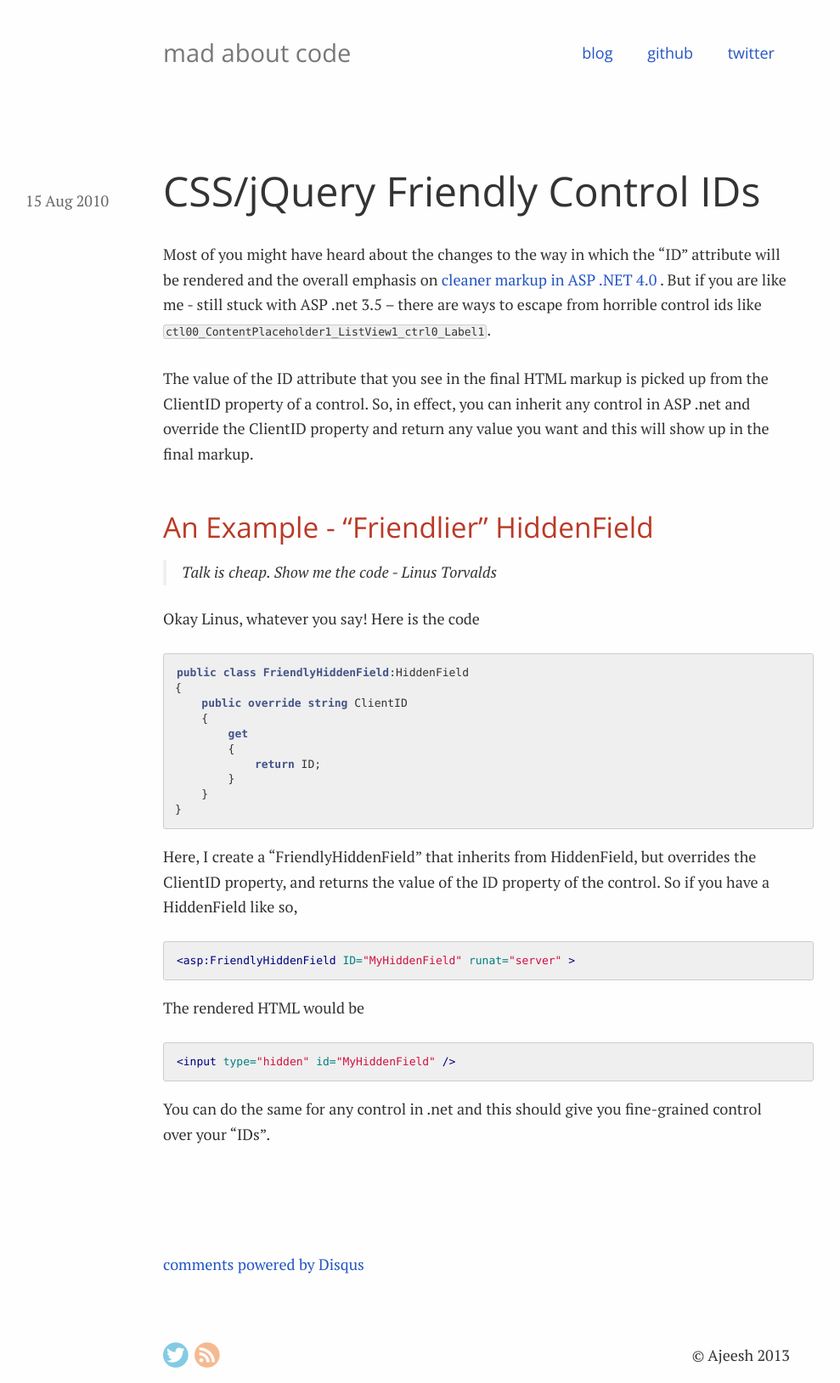
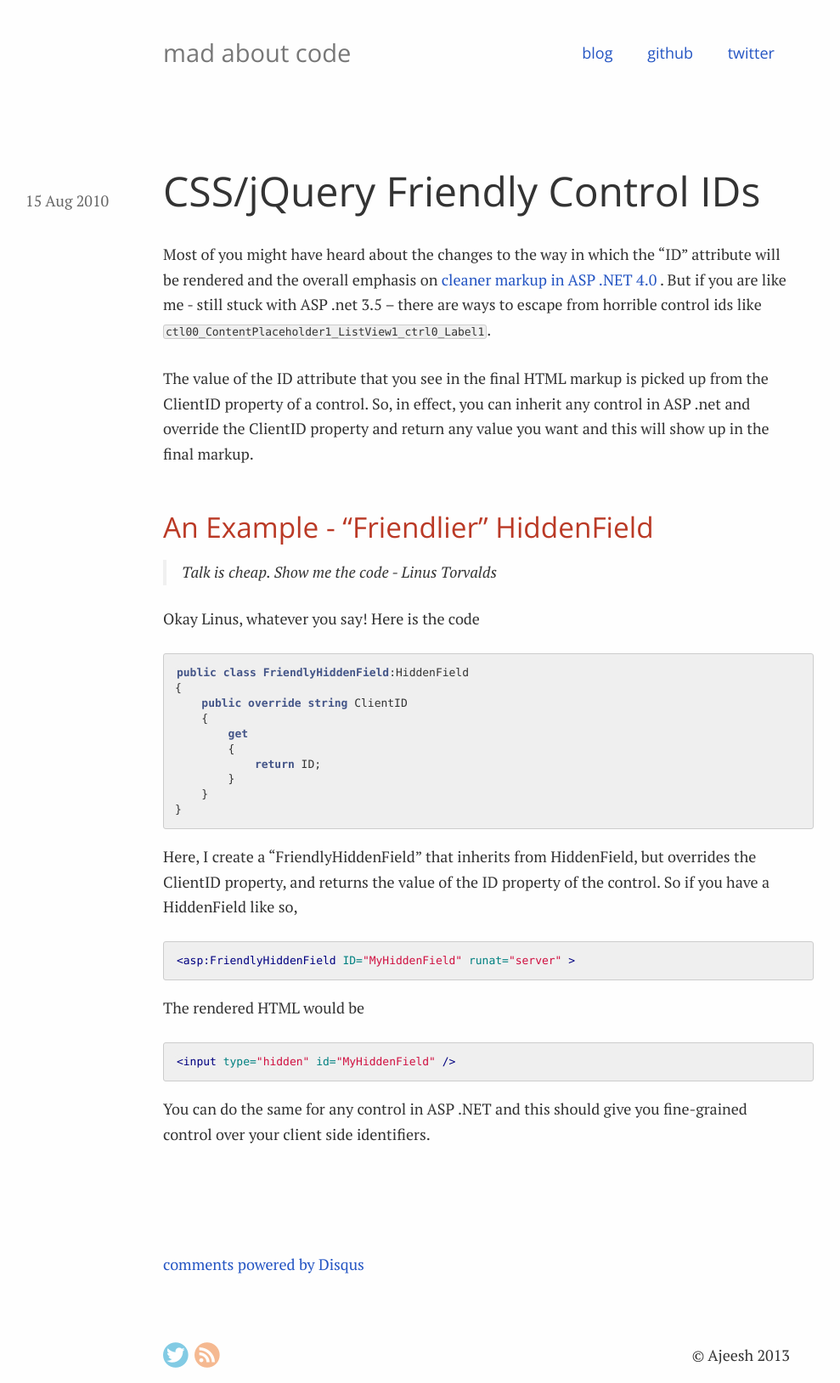
Before and after one commit to madaboutcode/madaboutcode.github.com, a Jekyll site: the page built from _posts/2010-08-15-friendly-control-ids.md, in a window 1280 px wide. Shown: the whole page at 85% size, without its empty margins (79-1068 px from the left). Built offline with Jekyll 4.4.1, drawn with Linux system fonts in a browser that asks for light colours; comment, search, counter and statistics services are not loaded.

Commit message:
some fixes to old posts and adding new post but not displayed

```diff
--- a/_posts/2010-08-15-friendly-control-ids.md
+++ b/_posts/2010-08-15-friendly-control-ids.md
@@ -51,5 +51,5 @@
 <input type="hidden" id="MyHiddenField" />
 {% endhighlight %}
 
-You can do the same for any control in .net and this should give you fine-grained control
-over your “IDs”.
+You can do the same for any control in ASP .NET and this should give you fine-grained control
+over your client side identifiers.
--- a/index.html
+++ b/index.html
@@ -5,10 +5,12 @@
 <article id="page-content">
   <section id="articles">
     {% for post in site.posts  %}
-    <article class="article-summary {% if forloop.last %} last {% endif %}">
+    {% if post.reviewed != false %}
+    <article class="article-summary {% if forloop.last %} last {% endif %}" data-reviewed="{{ post.reviewed }}">
       <h2>{{ post.date | date_to_string }}</h2>
       <h1><a href="{{ post.url }}" title="Read {{ post.title }}">{{ post.title }}</a></h1>
     </article>
+    {% endif %}
     {% endfor %}
   </section>
 </article>
```
Also changed, not shown: _posts/2010-04-17-reverse-engg-to-fix-bug-1.md (+1 -1 lines), _posts/2010-07-26-reverse-engg-to-fix-bug-2.md (+3 -3 lines), _posts/2013-03-24-back-from-dead.md (added, +31 -0 lines).
